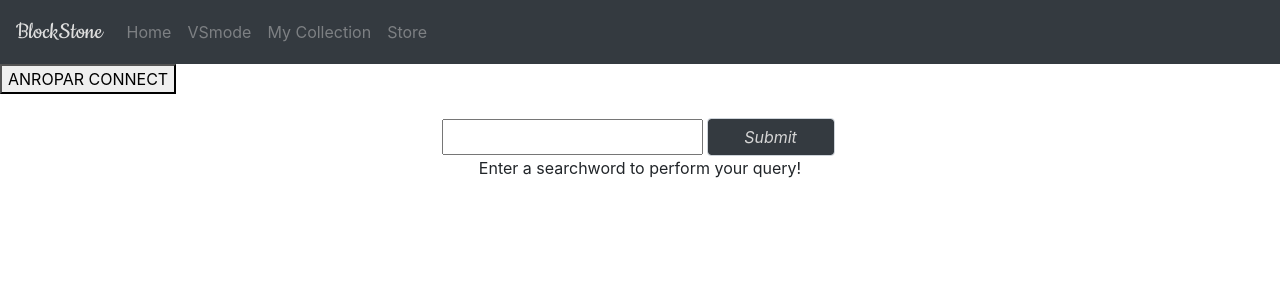
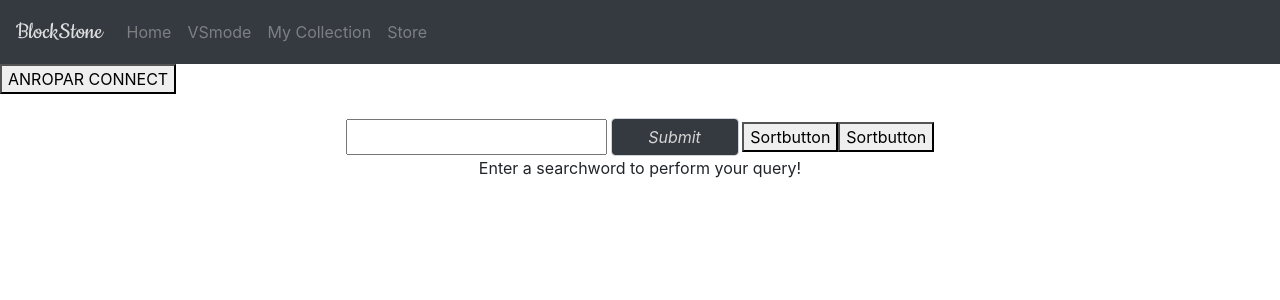
Before and after one commit to heho07/DH2642-ProjectGroup23, a React (Create React App) app: page /SearchScreen in a window 1280 px wide. Shown: the top 300 px of the page. Built offline with nearby package versions, Linux system fonts and the light colour scheme.

Commit message:
trying to implement search. need to branch

```diff
--- a/src/DisplaySearchResults/DisplaySearchResults.jsx
+++ b/src/DisplaySearchResults/DisplaySearchResults.jsx
@@ -17,8 +17,8 @@ class SearchResults extends Component {
       status: true,
       errorMessage:null,
       filter:this.props.filter,
-      field: "name",
-      reverseSort: false,
+      field: this.props.field,
+      reverseSort: this.props.reverseSort,
     };
   }
 
--- a/src/SearchBar/SearchBar.jsx
+++ b/src/SearchBar/SearchBar.jsx
@@ -34,6 +34,11 @@ class SearchBar extends Component{
 		modelInstance.setFilter(this.state.filter);
 	}
 
+	sort(){
+		this.props.sort();
+		console.log("sort clicked in searchbar");
+	}
+
 	render(){
 		return(
 			<center>
@@ -42,6 +47,8 @@ class SearchBar extends Component{
 					<form onSubmit = {(event) => this.handleSubmit(event)} >
 						<input id = "filter" type = "text" value = {this.state.filter} onChange = {(event) => this.handleChangeOfInput(event)}/>
 						<input type = "submit" className="form-control"></input>
+						<button onClick = {(e) => this.sort()}>Sortbutton</button>
+						<button onClick = {(e) => this.sort()}>Sortbutton</button>
 					</form>
 				</div>
 			</div>
--- a/src/SearchScreen/SearchScreen.jsx
+++ b/src/SearchScreen/SearchScreen.jsx
@@ -13,6 +13,8 @@ class SearchScreen extends Component{
 		super(props);
 		this.state = {
 			filter:modelInstance.getFilter(),
+			field: "name",
+      		reverseSort: false,
 		}
 	}
 
@@ -30,16 +32,26 @@ class SearchScreen extends Component{
 		});
 	}
 
+	sort(){
+		this.setState({
+			reverseSort:true,
+		});
+		console.log("sort called from SearchScreen");
+	}
+
 	// The HTML to be rendered on the page
 	render(){
 		return(
 			<div>
 			<br />
-				<SearchBar/>
+				<SearchBar sort = {() => this.sort()}/>
 				{	/* passing the attribute "key" to the component makes it uniquely identifiable
 					by React. As such React will notice when the key has changed and re-render the component.
 					Essentially this means that the component will be deleted then created anew. */}
-				{this.state.filter ? <SearchResults key = {this.state.filter} filter = {this.state.filter}/> : <center><p>Enter a searchword to perform your query!</p></center>}
+				{this.state.filter ?
+					<SearchResults key = {this.state.filter} filter = {this.state.filter} field = {this.state.field} reverseSort = {this.state.reverseSort}/>
+					:
+					<center><p>Enter a searchword to perform your query!</p></center>}
 
 			</div>
 		);
```
Lines whose indentation alone changed are shown as unchanged.
